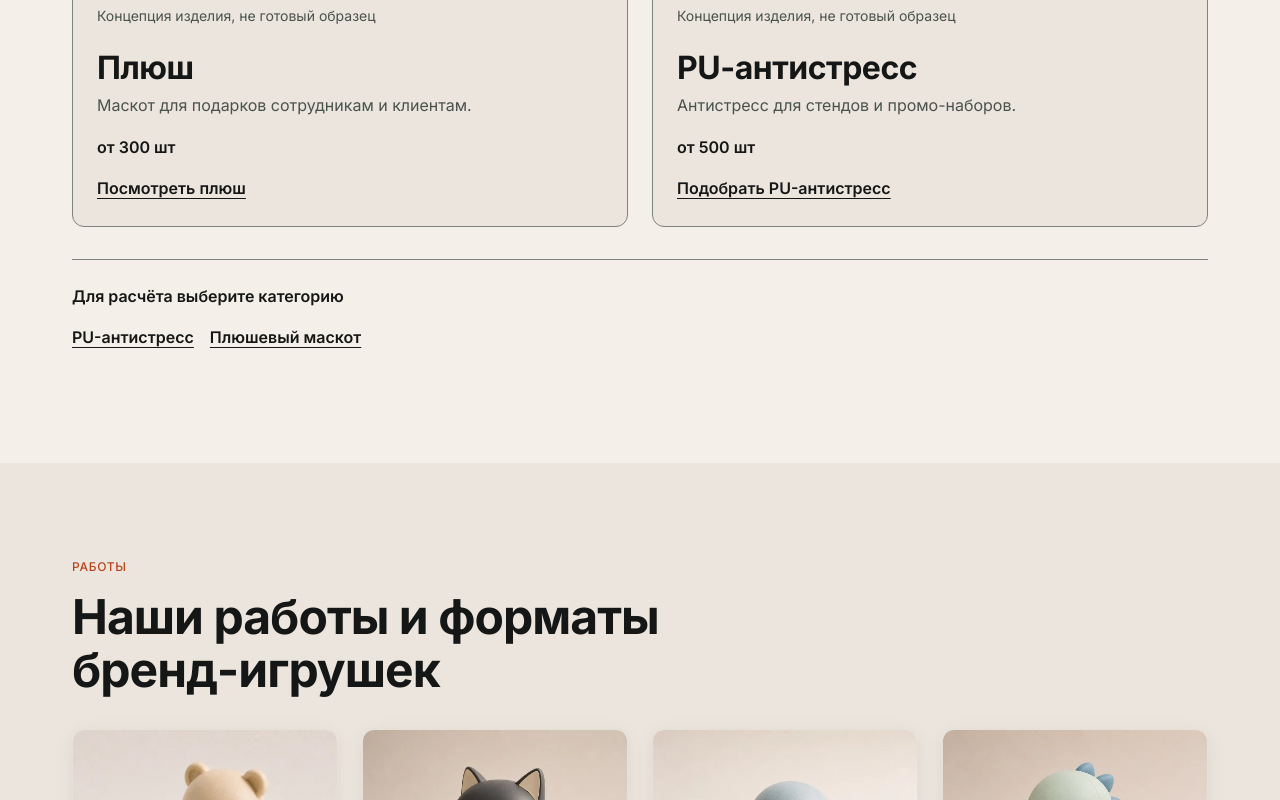
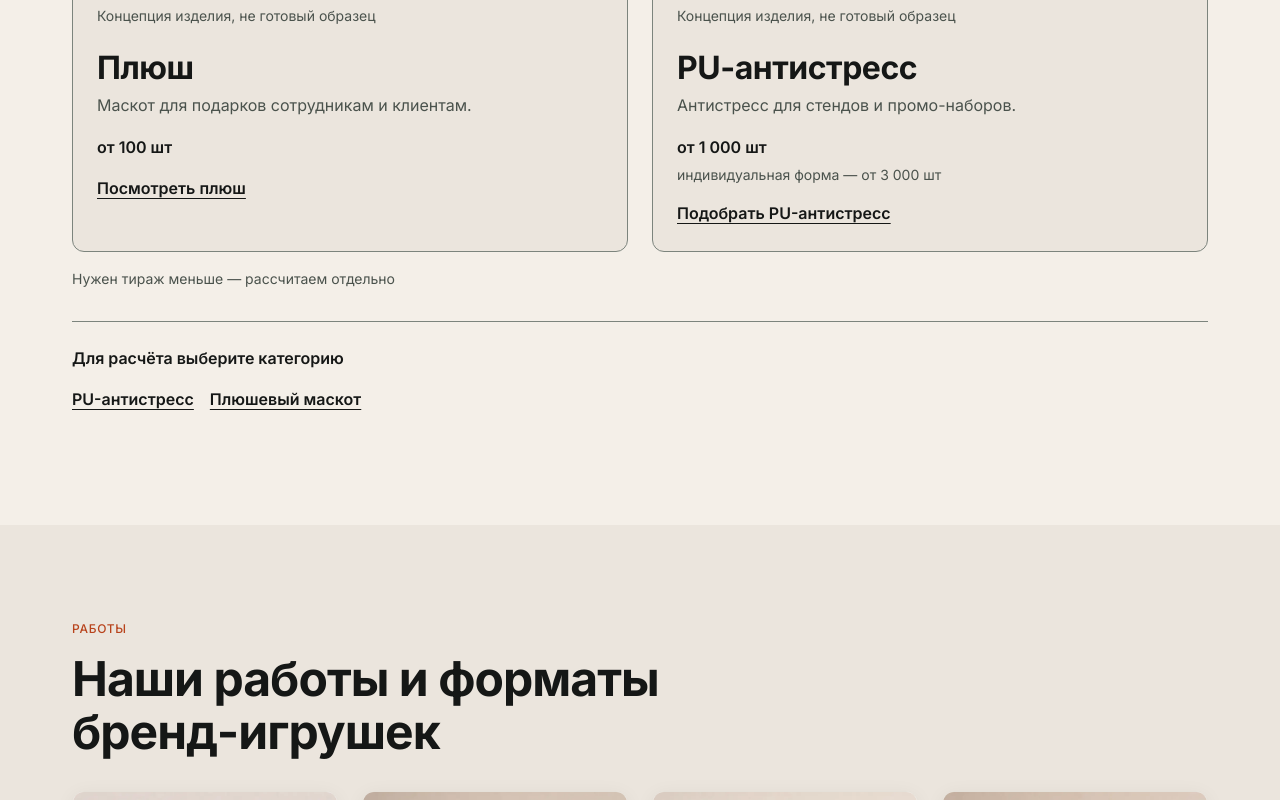
Before and after one commit to AlAnEx094/DestressToy, a React (Vite) app: page / in a window 1280 px wide. Shown: the part 1680-2480 px from the top of the page. Built offline with nearby package versions, Linux system fonts and the light colour scheme.

Commit message:
Correct category minimum quantities

```diff
--- a/src/pages/LandingPage.jsx
+++ b/src/pages/LandingPage.jsx
@@ -182,7 +182,7 @@ const reviews = [
 const faqItems = [
   {
     q: 'Какой минимальный тираж?',
-    a: 'От 500 штук. При тираже от 1 000 шт доступны дополнительные скидки.',
+    a: 'ПУ-антистресс со стандартной формой — от 1 000 штук, с индивидуальной формой — от 3 000 штук. Меньший тираж рассчитаем отдельно.',
   },
   {
     q: 'Из чего делают объекты?',
@@ -206,7 +206,7 @@ const faqItems = [
   },
   {
     q: 'Где производятся игрушки?',
-    a: 'На фабрике в Китае. Китайские производители специализируются на производстве мягких игрушек — это их основная компетенция, а не побочный продукт. Это позволяет делать тираж от 500 штук и выдерживать понятные производственные сроки.',
+    a: 'На фабрике в Китае. Китайские производители специализируются на производстве мягких игрушек — это их основная компетенция, а не побочный продукт. Для ПУ-антистресса ориентир — от 1 000 штук со стандартной формой и от 3 000 штук с индивидуальной. Меньший тираж рассчитаем отдельно.',
   },
 ]
 
@@ -837,7 +837,7 @@ export default function LandingPage() {
               <div className="p-6">
                 <h3 className="text-h2-m font-bold">Плюш</h3>
                 <p className="mt-2 text-body text-muted">Маскот для подарков сотрудникам и клиентам.</p>
-                <p className="mt-4 text-body font-semibold">от 300 шт</p>
+                <p className="mt-4 text-body font-semibold">от 100 шт</p>
                 <span className="mt-4 inline-block text-body font-semibold underline underline-offset-4 group-hover:no-underline">Посмотреть плюш</span>
               </div>
             </Link>
@@ -852,11 +852,13 @@ export default function LandingPage() {
               <div className="p-6">
                 <h3 className="text-h2-m font-bold">PU-антистресс</h3>
                 <p className="mt-2 text-body text-muted">Антистресс для стендов и промо-наборов.</p>
-                <p className="mt-4 text-body font-semibold">от 500 шт</p>
+                <p className="mt-4 text-body font-semibold">от 1 000 шт</p>
+                <p className="mt-1 text-caption text-muted">индивидуальная форма — от 3 000 шт</p>
                 <span className="mt-4 inline-block text-body font-semibold underline underline-offset-4 group-hover:no-underline">Подобрать PU-антистресс</span>
               </div>
             </a>
           </div>
+          <p className="mt-4 text-caption text-muted">Нужен тираж меньше — рассчитаем отдельно</p>
           <div id="category_choice" className="mt-8 border-t border-line pt-6 scroll-mt-28">
             <p className="text-body font-semibold text-ink">Для расчёта выберите категорию</p>
             <div className="mt-4 flex flex-wrap gap-4">
@@ -1016,7 +1018,7 @@ export default function LandingPage() {
               Готовая форма с вашим логотипом — быстрее и доступнее
             </h2>
             <p className="mt-4 text-base leading-7 text-[#5a6060]">
-              Не нужна уникальная пресс-форма. Выберите из 35+ готовых форм и нанесите логотип вашего бренда. Тираж от 200 шт, срок от 2 недель — подходит для ограниченного бюджета или срочного запуска.
+              Не нужна уникальная пресс-форма. Выберите из 35+ готовых форм и нанесите логотип вашего бренда. Тираж от 1 000 шт, меньший рассчитаем отдельно. Срок от 2 недель — подходит для ограниченного бюджета или срочного запуска.
             </p>
           </div>
 
@@ -1282,7 +1284,7 @@ export default function LandingPage() {
 
           <div className="mt-8 grid grid-cols-2 gap-3 md:grid-cols-3 md:gap-4 xl:grid-cols-6 xl:gap-4">
             {[
-              { title: 'Мин. тираж', value: 'от 500 шт' },
+              { title: 'Мин. тираж', value: 'от 1 000 шт' },
               { title: 'Расчёт', value: 'за 1 день' },
               { title: 'Договор', value: 'до старта' },
               { title: 'Производство', value: '~15 дней' },
```
